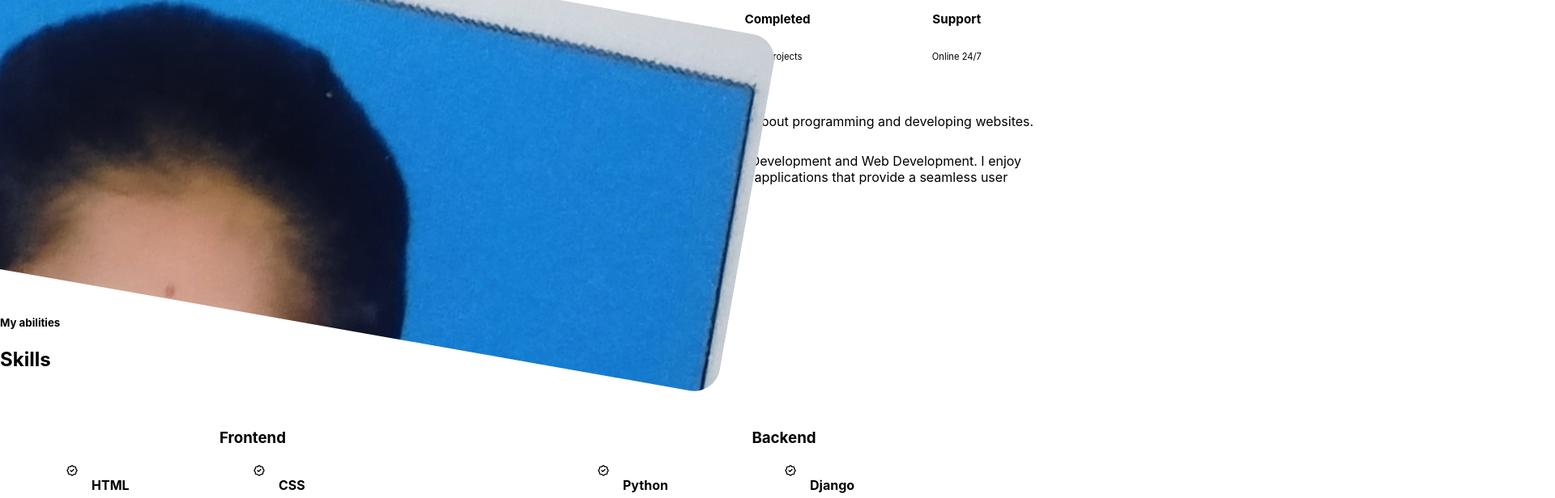
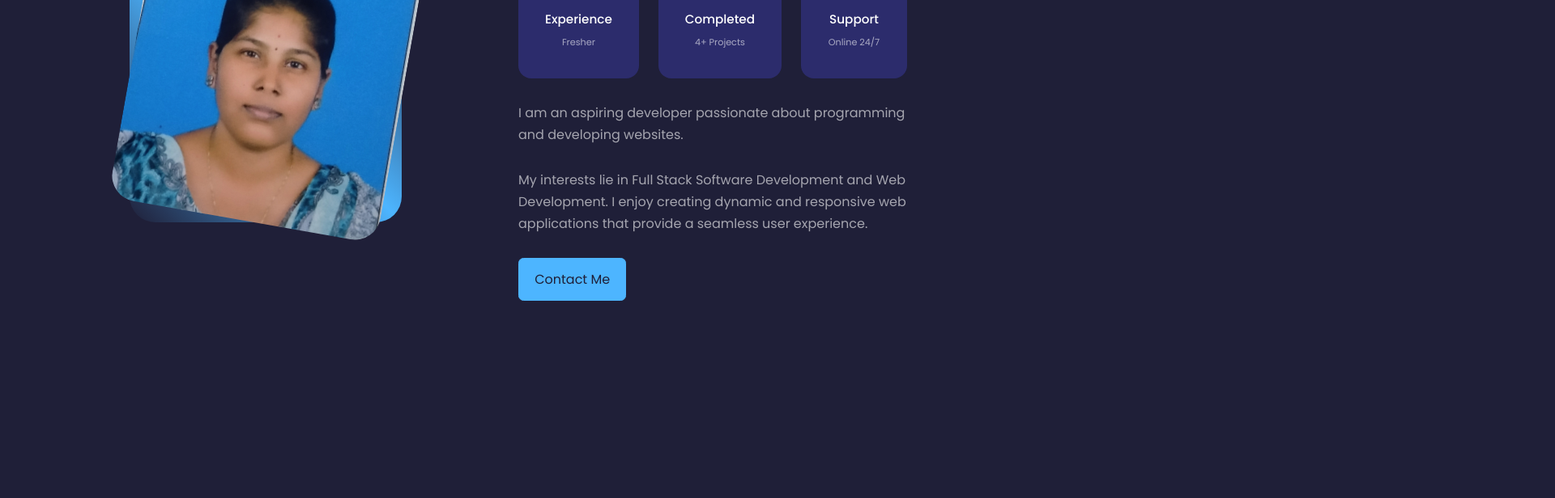
Before and after one commit to devpavth/Portfolio, a React (Create React App) app: page / in a window 1280 px wide. Shown: the part 1100-1716 px from the top of the page at 81% size, 1920 px wide, since content can reach past the window. Built offline with nearby package versions, Linux system fonts and the light colour scheme.

Commit message:
Add index.css for global styling

```diff
--- a/src/index.css
+++ b/src/index.css
@@ -1,13 +1,145 @@
-body {
+@import url('https://fonts.googleapis.com/css2?family=Poppins:wght@300;400;500;600;700;800;900&family=Roboto&display=swap');
+
+*{
   margin: 0;
-  font-family: -apple-system, BlinkMacSystemFont, 'Segoe UI', 'Roboto', 'Oxygen',
-    'Ubuntu', 'Cantarell', 'Fira Sans', 'Droid Sans', 'Helvetica Neue',
-    sans-serif;
-  -webkit-font-smoothing: antialiased;
-  -moz-osx-font-smoothing: grayscale;
+  padding: 0;
+  border: 0;
+  outline: 0;
+  box-sizing: border-box;
+  list-style: none;
+  text-decoration: none;
 }
 
-code {
-  font-family: source-code-pro, Menlo, Monaco, Consolas, 'Courier New',
-    monospace;
+:root {
+  --color-bg: #1f1f38;
+  --color-bg-variant: #2c2c6c;
+  --color-primary: #4db5ff;
+  --color-primary-variant: rgba(77, 181, 255, 0.4);
+  --color-white: #fff;
+  --color-light: rgba(255,255,255,0.6);
+
+  --transition: all 400ms ease;
+
+  --container-width-lg: 75%;
+  --container-width-md: 86%;
+  --container-width-sm: 90%;
 }
+
+body.dark-mode {
+  --color-bg: #fff;
+  --color-bg-variant: #fff; /* Set to white */
+  --color-bg-shadow: 0 4px 8px 0 rgba(238, 233, 233, 0.973), 0 6px 20px 0 rgba(243, 237, 237, 0.89);
+  --color-primary: #4db5ff;
+  --color-primary-variant: rgba(77, 181, 255, 0.4);
+  --color-white: #000;
+  --color-light: rgba(0,0,0,0.6);
+}
+
+body.dark-mode .bg-variant {
+  background: var(--color-bg-variant);
+  box-shadow: var(--color-bg-shadow);
+}
+
+html {
+  scroll-behavior: smooth;
+}
+
+::-webkit-scrollbar {
+  display: none;
+}
+
+body {
+  font-family: "Poppins", sans-serif;
+  background: var(--color-bg);
+  color: var(--color-white);
+  line-height: 1.7;
+}
+
+.container {
+  width: var(--container-width-lg);
+  margin: 0 auto;
+}
+
+h1, h2, h3, h4, h5 {
+  font-weight: 500;
+}
+
+h1 {
+  font-size: 2.5rem;
+}
+
+section {
+  margin-top: 8rem;
+  height: 100vh;
+}
+
+section > h2, section > h5 {
+  text-align: center;
+  color: var(--color-light);
+}
+
+section > h2 {
+  color: var(--color-primary);
+  margin-bottom: 3rem;
+}
+
+.text-light {
+  color: var(--color-light);
+}
+
+a {
+  color: var(--color-primary);
+  transition: var(--transition);
+}
+
+a:hover {
+  color: var(--color-white);
+}
+
+.btn {
+  width: max-content;
+  display: inline-block;
+  color: var(--color-primary);
+  padding: 0.75rem 1.2rem;
+  border-radius: 0.4rem;
+  cursor: pointer;
+  border: 1px solid var(--color-primary);
+  transition: var(--transition);
+}
+
+.btn:hover {
+  background: var(--color-primary);
+  color: var(--color-bg);
+  border-color: transparent;
+}
+
+.btn-primary {
+  background: var(--color-primary);
+  color: var(--color-bg);
+}
+
+img {
+  display: block;
+  width: 100%;
+  object-fit: cover;
+}
+
+@media screen and (max-width:1024px) {
+  .container {
+    width: var(--container-width-md);
+  }
+
+  section {
+    margin-top: 6rem;
+  }
+}
+
+@media screen and (max-width: 600px) {
+  .container {
+    width: var(--container-width-sm);
+  }
+
+  section > h2 {
+    margin-bottom: 2rem;
+  }
+}
```
